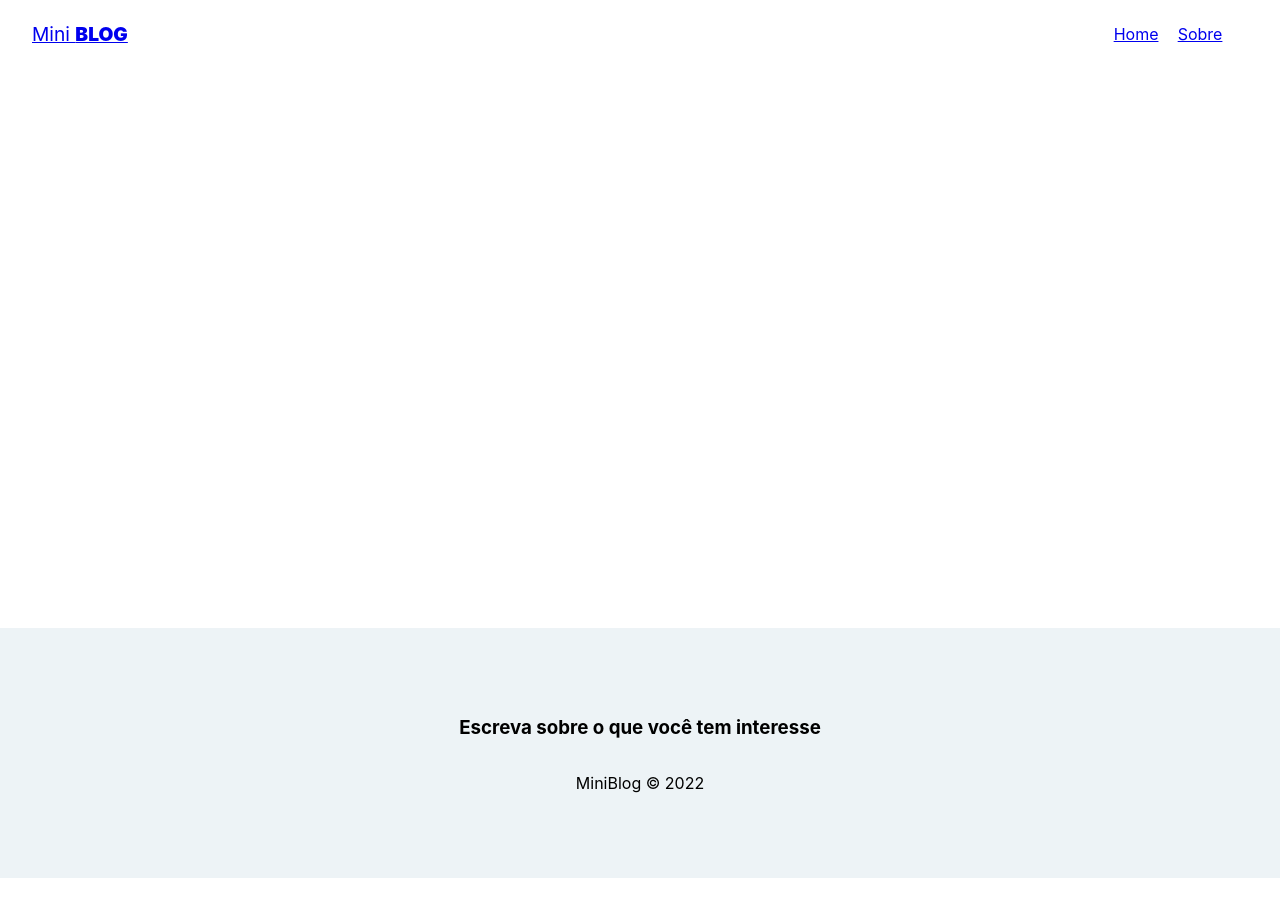
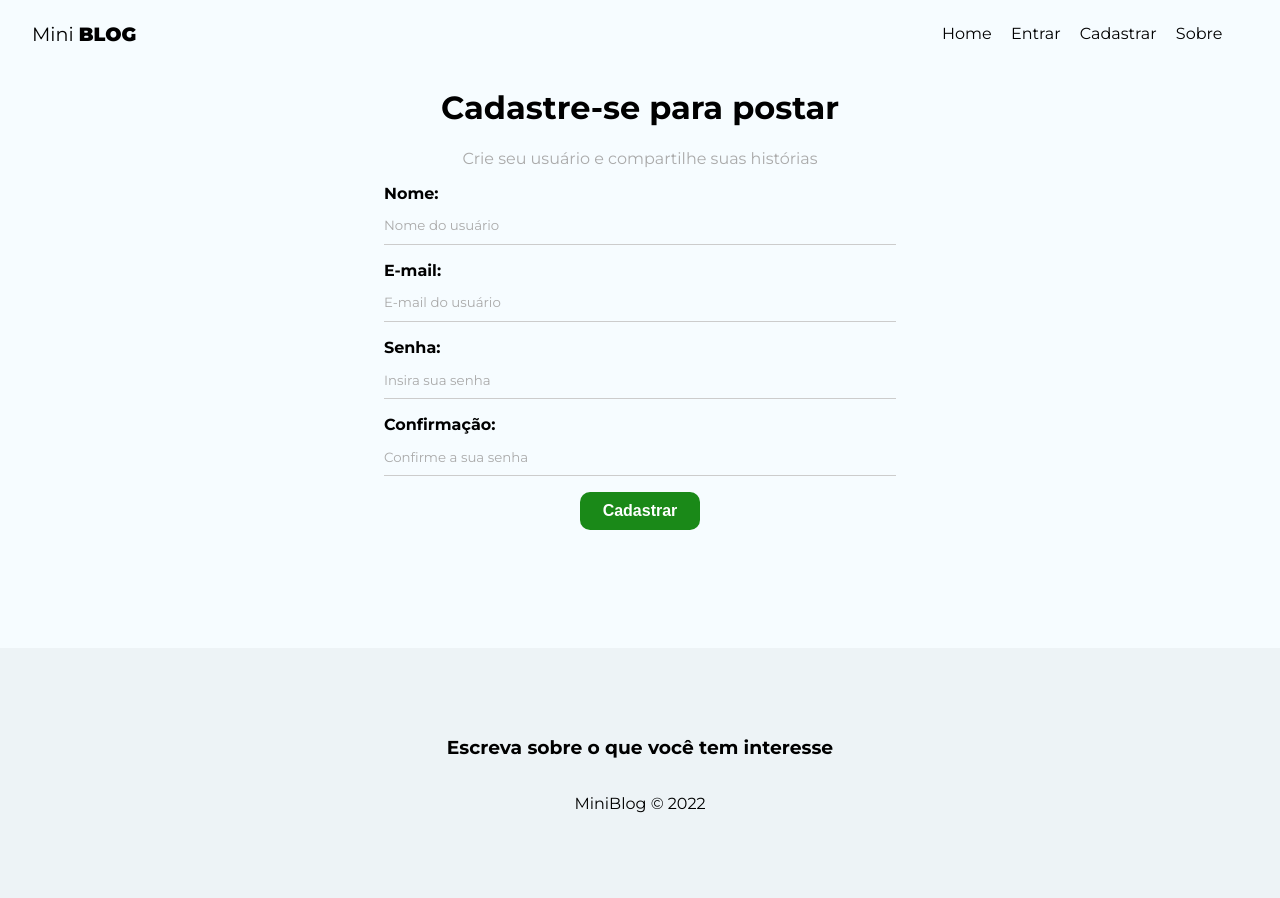
Before and after one commit to jonathancosta746/Mini-blog-React-Js, a React (Create React App) app: page /register in a window 1280 px wide. Built offline with nearby package versions, Linux system fonts and the light colour scheme.

Commit message:
adicionada logica e css global dos formularios e botões

```diff
--- a/src/App.js
+++ b/src/App.js
@@ -5,6 +5,8 @@
 //pages
 import About from './pages/About/About';
 import Home from './pages/Home/Home';
+import Login from './pages/Login/Login';
+import Register from './pages/Register/Register';
 
 //Components
 import NavBar from './components/NavBar';
@@ -19,6 +21,8 @@
           <Routes>
             <Route path="/" element={<Home />}/>
             <Route path="/about" element={<About />}/>
+            <Route path="/login" element={<Login />}/>
+            <Route path="/register" element={<Register />}/>
           </Routes>
         </div>
       <Footer />
--- a/src/components/NavBar.js
+++ b/src/components/NavBar.js
@@ -11,6 +11,12 @@
                 <NavLink to="/" className={({isActive}) => (isActive ? styles.active : "")}>Home</NavLink>
             </li>
             <li>
+                <NavLink to="/login">Entrar</NavLink>
+            </li>
+            <li>
+                <NavLink to="/register">Cadastrar</NavLink>
+            </li>
+            <li>
                 <NavLink to="/about">Sobre</NavLink>
             </li>
         </ul>
--- a/src/index.css
+++ b/src/index.css
@@ -1,13 +1,113 @@
 body {
+  background-color: #f6fcff;
+  padding: 0;
   margin: 0;
-  font-family: -apple-system, BlinkMacSystemFont, 'Segoe UI', 'Roboto', 'Oxygen',
-    'Ubuntu', 'Cantarell', 'Fira Sans', 'Droid Sans', 'Helvetica Neue',
-    sans-serif;
-  -webkit-font-smoothing: antialiased;
-  -moz-osx-font-smoothing: grayscale;
+  font-family: "Montserrat", sans-serif;
 }
 
-code {
-  font-family: source-code-pro, Menlo, Monaco, Consolas, 'Courier New',
-    monospace;
+input::placeholder,
+textarea::placeholder{
+  font-family: "Montserrat", sans-serif;;
+  color: #aaa;
 }
+
+input:focus,
+textarea{
+  outline: none;
+}
+
+a,
+nav button{
+  text-decoration: none;
+  background-color: transparent;
+  border: none;
+  color: #000;
+  transition: .4s;
+  font-size: 1em;
+  cursor: pointer;
+  font-family: "Montserrat", sans-serif;
+}
+
+a:hover,
+nav button:hover{
+  color: #bbb;
+}
+
+/*Form styles*/
+
+form {
+  max-width: 40%;
+  margin: 0 auto;
+}
+
+label {
+  display: flex;
+  flex-direction: column;
+  margin-bottom: 1em;
+}
+
+label span{
+  margin-bottom: .3em;
+  font-weight: bold;
+  text-align: left;
+}
+
+input,
+textarea{
+  box-sizing: border-box;
+  border: none;
+  border-bottom: 1px solid #ccc;
+  padding: .8em 0;
+  background-color: transparent;
+}
+
+.btn{
+  background-color: #1a8918;
+  color: #fff;
+  text-align: center;
+  cursor: pointer;
+  border-radius: 10px;
+  width: 120px;
+  font-weight: bold;
+  border: none;
+  padding: 10px 15px;
+  font-size: 1em;
+}
+
+.btn.brn-dark{
+  background-color: #000;
+  border-radius: 0;
+}
+
+.btn.btn-outline {
+  background-color: transparent;
+  border-radius: 0;
+  color: #000;
+  border: 1px solid #000;
+  padding: 7px 30px;
+}
+
+.btn:hover{
+  background-color: #0f730c;
+  color: #fff;
+}
+
+.btn.btn-outline:hover{
+  background-color: #000;
+}
+
+.btn.btn-danger.hover{
+  background-color: #dc3545;
+}
+
+button[disabled]{
+  background-color: #AAA;
+}
+
+.container .error{
+  color: #721c24;
+  background-color: #f8d7da;
+  border: 1px solid #f5c6cb;
+  padding: 5px;
+  border-radius: 5px;
+}
--- /dev/null
+++ b/src/pages/Login/Login.js
@@ -0,0 +1,11 @@
+import styles from "./Login.module.css"
+
+const Login = () => {
+  return (
+    <div>
+        <h1>Login</h1>
+    </div>
+  )
+}
+
+export default Login
--- /dev/null
+++ b/src/pages/Register/Register.js
@@ -0,0 +1,86 @@
+import styles from "./Register.module.css";
+
+import {useState, useEffect} from 'react';
+
+const Register = () => {
+  const [displayName, setDisplayName] = useState("")
+  const [email, setEmail] = useState("")
+  const [password, setPassword] = useState("")
+  const [confirmPassword, setConfirmPassword] = useState("")
+  const [error, setError] = useState("")
+
+  const handleSubmit = (e) => {
+    e.preventDefault()
+
+    setError("")
+
+    const user = {
+      displayName,
+      email,
+      password
+    };
+
+    if(password !== confirmPassword) {
+      setError("As senhas precisam ser iguais!")
+      return;
+    }
+    console.log(user);
+  };
+
+  return (
+    <div className={styles.register}>
+        <h1>Cadastre-se para postar</h1>
+        <p>Crie seu usuário e compartilhe suas histórias</p>
+        <form onSubmit={handleSubmit}>
+          <label>
+            <span>Nome:</span>
+            <input
+              type="text"
+              name="displayName"
+              required
+              placeholder="Nome do usuário"
+              value={displayName}
+              onChange={(e) => setDisplayName(e.target.value)}
+              />
+          </label>
+          <label>
+            <span>E-mail:</span>
+            <input
+              type="email"
+              name="email"
+              required
+              placeholder="E-mail do usuário"
+              value={email}
+              onChange={(e) => setEmail(e.target.value)}
+              />
+          </label>
+          <label>
+            <span>Senha:</span>
+            <input
+              type="password"
+              name="password"
+              required
+              placeholder="Insira sua senha"
+              value={password}
+              onChange={(e) => setPassword(e.target.value)}
+              />
+          </label>
+          <label>
+            <span>Confirmação:</span>
+            <input
+              type="password"
+              name="confirmPassword"
+              required
+              placeholder="Confirme a sua senha"
+              value={confirmPassword}
+              onChange={(e) => setConfirmPassword(e.target.value)}
+              />
+          </label>
+          <button className="btn">Cadastrar</button>
+          {error && <p className="error">{error}</p>}
+        </form>
+    </div>
+  )
+}
+
+export default Register
--- /dev/null
+++ b/src/pages/Register/Register.module.css
@@ -0,0 +1,7 @@
+.register {
+    text-align: center;
+}
+
+.register p{
+    color:#aaa;
+}
```
Also changed, not shown: src/pages/Login/Login.module.css (added).
